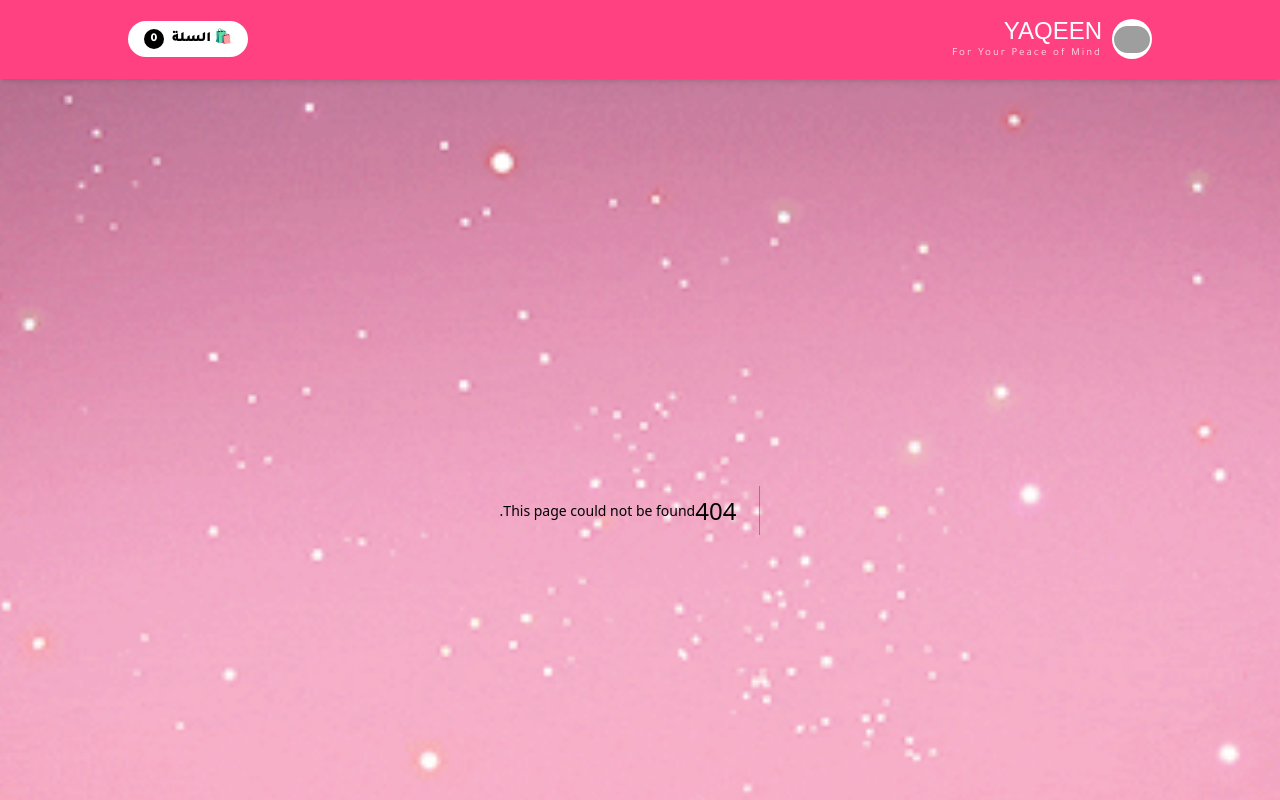
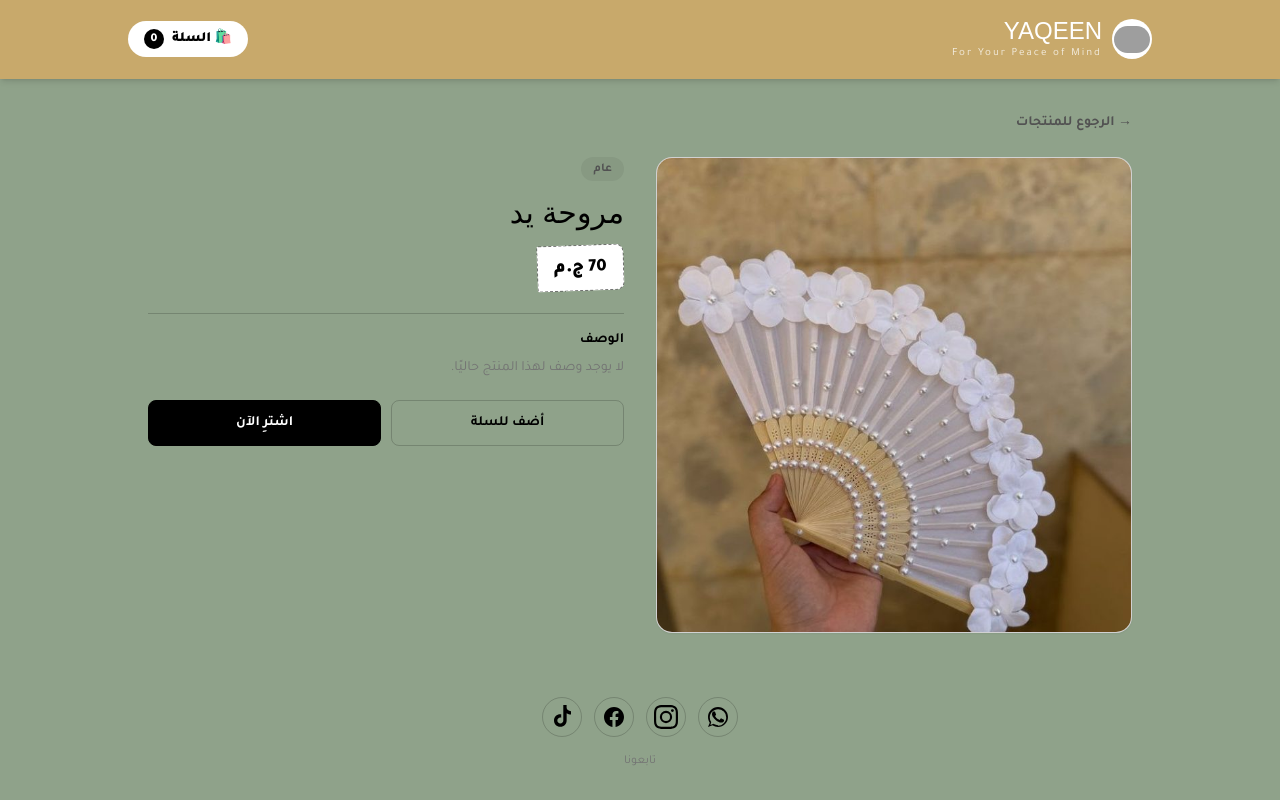
Before and after one commit to Mazen-developer/YAQEEN, a Next.js app: page /product/msu4l36dhmnfekpv in a window 1280 px wide. Before the commit this address had no page. Shown: the top 800 px of the page. Built offline with nearby package versions, Linux system fonts and the light colour scheme; grey boxes are pictures that could not be loaded; a web font is replaced by a local one.

Commit message:
Merge remote main

```diff
--- a/app/api/products/[id]/route.ts
+++ b/app/api/products/[id]/route.ts
@@ -23,7 +23,7 @@ export async function PUT(
   }
 
   const body = await req.json();
-  const { name, price, image, category } = body ?? {};
+  const { name, price, image, category, description } = body ?? {};
 
   if (!name || typeof name !== "string" || !name.trim()) {
     return NextResponse.json({ error: "اسم المنتج مطلوب" }, { status: 400 });
@@ -43,6 +43,7 @@ export async function PUT(
     name: name.trim(),
     price: parsedPrice,
     category: category.trim(),
+    description: typeof description === "string" ? description.trim() : "",
     image,
   });
   if (!product) {
--- a/app/api/products/route.ts
+++ b/app/api/products/route.ts
@@ -14,7 +14,7 @@ export async function POST(req: NextRequest) {
   }
 
   const body = await req.json();
-  const { name, price, image, category } = body ?? {};
+  const { name, price, image, category, description } = body ?? {};
 
   if (!name || typeof name !== "string" || !name.trim()) {
     return NextResponse.json({ error: "اسم المنتج مطلوب" }, { status: 400 });
@@ -34,6 +34,7 @@ export async function POST(req: NextRequest) {
     name: name.trim(),
     price: parsedPrice,
     category: category.trim(),
+    description: typeof description === "string" ? description.trim() : "",
     image,
   });
   return NextResponse.json({ product }, { status: 201 });
--- a/app/layout.tsx
+++ b/app/layout.tsx
@@ -32,7 +32,7 @@ export default function RootLayout({
 }) {
   return (
     <html lang="ar" dir="rtl" className={`${tajawal.variable} ${arefRuqaa.variable}`}>
-<body className="flex min-h-screen flex-col font-body text-black bg-[url('/giphy.gif')] bg-cover bg-center bg-no-repeat">        <ToastProvider>
+<body className="flex min-h-screen flex-col font-body text-black bg-[#8FA28A] bg-cover bg-center bg-no-repeat">        <ToastProvider>
           <CartProvider>
             <Header />
             <main className="mx-auto w-full max-w-5xl flex-1 px-5 py-8">{children}</main>
--- /dev/null
+++ b/app/product/[id]/page.tsx
@@ -0,0 +1,76 @@
+import Link from "next/link";
+import { getProduct } from "@/lib/db";
+import { formatPrice } from "@/lib/format";
+import { categoryOf } from "@/lib/categories";
+import ProductActions from "@/components/ProductActions";
+
+export const dynamic = "force-dynamic";
+
+export default async function ProductPage({
+  params,
+}: {
+  params: { id: string };
+}) {
+  const product = await getProduct(params.id);
+
+  if (!product) {
+    return (
+      <div className="rounded-2xl border-2 border-dashed border-line bg-white/60 py-16 text-center text-neutral-600">
+        <div className="mb-1 font-display text-2xl text-black">المنتج غير موجود</div>
+        <Link
+          href="/"
+          className="mt-4 inline-block rounded-lg bg-black px-6 py-2.5 text-sm font-bold text-white transition hover:bg-neutral-800"
+        >
+          العودة للرئيسية
+        </Link>
+      </div>
+    );
+  }
+
+  return (
+    <div>
+      <Link
+        href="/"
+        className="mb-6 inline-block text-sm font-bold text-neutral-600 transition hover:text-black"
+      >
+        → الرجوع للمنتجات
+      </Link>
+
+      <div className="grid grid-cols-1 items-start gap-8 md:grid-cols-2">
+        <div className="overflow-hidden rounded-2xl border border-line bg-white shadow-sm">
+          {/* eslint-disable-next-line @next/next/no-img-element */}
+          <img
+            src={product.image}
+            alt={product.name}
+            className="aspect-square w-full object-cover"
+          />
+        </div>
+
+        <div className="flex flex-col gap-3.5">
+          <span className="self-start rounded-full bg-black/[0.06] px-3 py-1 text-xs font-bold text-neutral-600">
+            {categoryOf(product.category)}
+          </span>
+
+          <h1 className="font-display text-3xl text-black">{product.name}</h1>
+
+          <span className="relative -rotate-2 self-start rounded-l-sm rounded-r-lg border-[1.5px] border-dashed border-black/55 bg-white px-4 py-2 text-lg font-black">
+            {formatPrice(product.price)}
+          </span>
+
+          <div className="mt-2 border-t border-line pt-4">
+            <h2 className="mb-2 text-sm font-bold text-black">الوصف</h2>
+            {product.description ? (
+              <p className="whitespace-pre-line leading-relaxed text-neutral-700">
+                {product.description}
+              </p>
+            ) : (
+              <p className="text-sm text-neutral-500">لا يوجد وصف لهذا المنتج حاليًا.</p>
+            )}
+          </div>
+
+          <ProductActions productId={product.id} />
+        </div>
+      </div>
+    </div>
+  );
+}
--- a/components/Header.tsx
+++ b/components/Header.tsx
@@ -7,7 +7,7 @@ export default function Header() {
   const { count } = useCart();
 
   return (
-    <header className="sticky top-0 z-50 bg-[#FF4081] px-6 py-4 text-white shadow-md">
+    <header className="sticky top-0 z-50 bg-[#C8A96B] px-6 py-4 text-white shadow-md">
       <div className="mx-auto flex max-w-5xl flex-wrap items-center justify-between gap-4">
         <Link href="/" className="flex items-center gap-2.5">
           <div className="flex h-10 w-10 items-center justify-center rounded-full border-2 border-dashed border-white/40 bg-white font-display text-xl font-bold text-black">
--- /dev/null
+++ b/components/ProductActions.tsx
@@ -0,0 +1,34 @@
+"use client";
+
+import { useRouter } from "next/navigation";
+import { useCart } from "./CartProvider";
+import { useToast } from "./ToastProvider";
+
+export default function ProductActions({ productId }: { productId: string }) {
+  const { addToCart } = useCart();
+  const { showToast } = useToast();
+  const router = useRouter();
+
+  return (
+    <div className="mt-2 flex gap-2.5">
+      <button
+        onClick={() => {
+          addToCart(productId);
+          showToast("تمت الإضافة إلى السلة");
+        }}
+        className="flex-1 rounded-lg border-[1.5px] border-line px-4 py-3 text-sm font-bold transition hover:border-black"
+      >
+        أضف للسلة
+      </button>
+      <button
+        onClick={() => {
+          addToCart(productId);
+          router.push("/checkout");
+        }}
+        className="flex-1 rounded-lg border-[1.5px] border-black bg-black px-4 py-3 text-sm font-bold text-white transition hover:bg-neutral-800"
+      >
+        اشترِ الآن
+      </button>
+    </div>
+  );
+}
--- a/components/ProductCard.tsx
+++ b/components/ProductCard.tsx
@@ -1,5 +1,6 @@
 "use client";
 
+import Link from "next/link";
 import { useRouter } from "next/navigation";
 import type { Product } from "@/lib/types";
 import { useCart } from "./CartProvider";
@@ -14,16 +15,18 @@ export default function ProductCard({ product }: { product: Product }) {
 
   return (
     <div className="flex flex-col overflow-hidden rounded-2xl border border-line bg-white shadow-sm transition hover:-translate-y-1">
-      <div className="aspect-square overflow-hidden bg-neutral-100">
+      <Link href={`/product/${product.id}`} className="block aspect-square overflow-hidden bg-neutral-100">
         {/* eslint-disable-next-line @next/next/no-img-element */}
         <img
           src={product.image}
           alt={product.name}
           className="h-full w-full object-cover"
         />
-      </div>
+      </Link>
       <div className="flex flex-1 flex-col gap-3 p-4">
-        <h3 className="text-lg font-bold leading-snug">{product.name}</h3>
+        <Link href={`/product/${product.id}`}>
+          <h3 className="text-lg font-bold leading-snug transition hover:underline">{product.name}</h3>
+        </Link>
 
         <span className="self-start rounded-full bg-black/[0.06] px-2.5 py-0.5 text-xs font-bold text-neutral-600">
           {categoryOf(product.category)}
--- a/components/ProductForm.tsx
+++ b/components/ProductForm.tsx
@@ -73,6 +73,7 @@ export default function ProductForm({
       name: String(form.get("name") || "").trim(),
       price: Number(form.get("price")),
       category: String(form.get("category") || "").trim(),
+      description: String(form.get("description") || "").trim(),
       image,
     };
 
@@ -145,6 +146,14 @@ export default function ProductForm({
           ))}
         </datalist>
 
+        <label className="mb-1.5 mt-4 text-sm font-bold">وصف المنتج</label>
+        <textarea
+          name="description"
+          defaultValue={product?.description}
+          placeholder="اكتب تفاصيل عن المنتج، المقاس، الخامة، إلخ..."
+          className="min-h-[100px] resize-y rounded-lg border-[1.5px] border-line px-3 py-2.5 text-sm focus:border-black focus:outline-none"
+        />
+
         <label className="mb-1.5 mt-4 text-sm font-bold">صورة المنتج</label>
         <label
           htmlFor="imgInput"
--- a/lib/types.ts
+++ b/lib/types.ts
@@ -4,6 +4,7 @@ export type Product = {
   price: number;
   image: string; // data URL (base64)
   category?: string;
+  description?: string;
   createdAt: number;
 };
 
```
